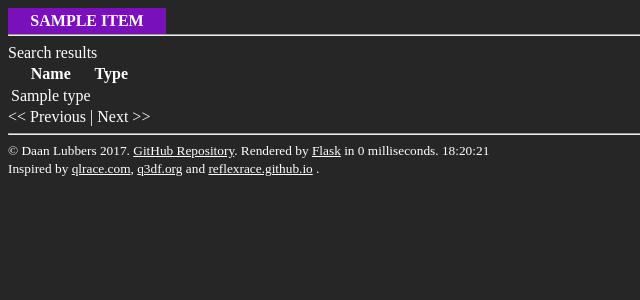
After one commit to Daan4/qldf, a Flask app: template qldf/templates/search.html in a window 1280 px wide. The commit adds this page. Shown: the top 300 px of the page, without its empty margins (0-640 px from the left). Run offline with Flask 2, Linux system fonts and the light colour scheme; the template is opened without the code that fills it: most values are stand-ins (such as "Sample title", 1, 10 or a date in 2020).

Commit message:
Add simple map and player search function using LIKE

```diff
--- a/config/config.py
+++ b/config/config.py
@@ -27,6 +27,7 @@ SECRET_KEY = c.SECRET_KEY
 
 # Pagination settings
 ROWS_PER_PAGE = 20
+SEARCH_RESULTS_PER_PAGE = 20
 
 # Number of rows to show on the index page recent tables
 NUM_RECENT_RECORDS = 25
--- a/config/heroku_config.py
+++ b/config/heroku_config.py
@@ -21,6 +21,7 @@ SECRET_KEY = os.environ.get('SECRET_KEY')
 
 # Pagination settings
 ROWS_PER_PAGE = 20
+SEARCH_RESULTS_PER_PAGE = 20
 
 # Number of rows to show on the index page recent tables
 NUM_RECENT_RECORDS = 25
--- /dev/null
+++ b/qldf/templates/search.html
@@ -0,0 +1,26 @@
+{% extends "base.html" %}
+{% block content %}
+Search results
+<table>
+    <tr>
+        <th>Name</th>
+        <th>Type</th>
+    </tr>
+    {% for row in pagination.items %}
+    <tr>
+        {% if row.type == 'player' %}
+        <td>{{ row.name | format_player_name(row.steam_id) }}</td>
+        {% elif row.type == 'map' %}
+        <td>{{ row.name | format_map_name }}</td>
+        {% endif %}
+        <td>{{ row.type }}</td>
+    </tr>
+    {% endfor %}
+</table>
+{% if pagination.has_prev %}<a href="{{ url_for('root.search', page=pagination.prev_num, search_string=search_string) }}">&lt;&lt; Previous</a>
+{% else %}&lt;&lt; Previous
+{% endif %} |
+{% if pagination.has_next %}<a href="{{ url_for('root.search', page=pagination.next_num, search_string=search_string) }}">Next &gt;&gt;</a>
+{% else %}Next &gt;&gt;
+{% endif %}
+{% endblock %}
--- a/qldf/views.py
+++ b/qldf/views.py
@@ -1,8 +1,8 @@
-from flask import Blueprint, render_template, session, url_for, g, request, current_app
+from flask import Blueprint, render_template, session, url_for, g, request, current_app, redirect
 from time import time
 from .models import Player, Record, Map
-from .forms import SearchForm, SEARCH_TYPES
-from sqlalchemy import func, desc, asc
+from .forms import SearchForm
+from sqlalchemy import func, desc, asc, literal
 from qldf import db
 
 root = Blueprint('root', __name__, url_prefix='/', template_folder='templates', static_folder='static')
@@ -12,13 +12,9 @@ root = Blueprint('root', __name__, url_prefix='/', template_folder='templates',
 def index():
     # Add search form
     search_form = SearchForm()
-    if search_form.validate_on_submit() and search_form.search_data:
-        # Do a search
-        search_string = search_form.search_string.data
-        search_type = search_form.search_type.data
-        if search_type == SEARCH_TYPES[0]:
-            search_results = db.session.query(Player.id,
-                                              Player.name)
+    if search_form.validate_on_submit() and search_form.search.data:
+        # redirect to search results if search was made
+        return redirect(url_for('root.search', search_string=search_form.search_string.data))
     # Get rows of recent records
     recent_records = db.session.query(Record.mode,
                                       Map.name.label('map_name'),
@@ -245,6 +241,31 @@ def maps(page, sortby, sortdir):
                            reverse_sortdir_on=sortby)
 
 
+@root.route('search/', defaults={'page': 1, 'search_string': ''})
+@root.route('search/<string:search_string>/<int:page>')
+@root.route('search/<string:search_string>/', defaults={'page': 1})
+def search(page, search_string):
+    # subquery with player names
+    sq = db.session.query(Player.id.label('id'),
+                          Player.steam_id.label('steam_id'),
+                          Player.name.label('name'),
+                          literal('player').label('type')).\
+        filter(Player.name.ilike(f'%{search_string}%'))
+    # subquery with map names
+    sq2 = db.session.query(Map.id.label('id'),
+                           literal('').label('steam_id'),
+                           Map.name.label('name'),
+                           literal('map').label('type')).\
+        filter(Map.name.ilike(f'%{search_string}%'))
+
+    pagination = sq.union(sq2).\
+        paginate(page, current_app.config['SEARCH_RESULTS_PER_PAGE'], True)
+    return render_template('search.html',
+                           title='Search',
+                           pagination=pagination,
+                           search_string=search_string)
+
+
 @root.route('api/')
 def api():
     pass
```
Also changed, not shown: qldf/forms.py (added, +10 -0 lines), qldf/templates/index.html (+1 -6 lines), qldf/templates/macros.html (added, +23 -0 lines).
